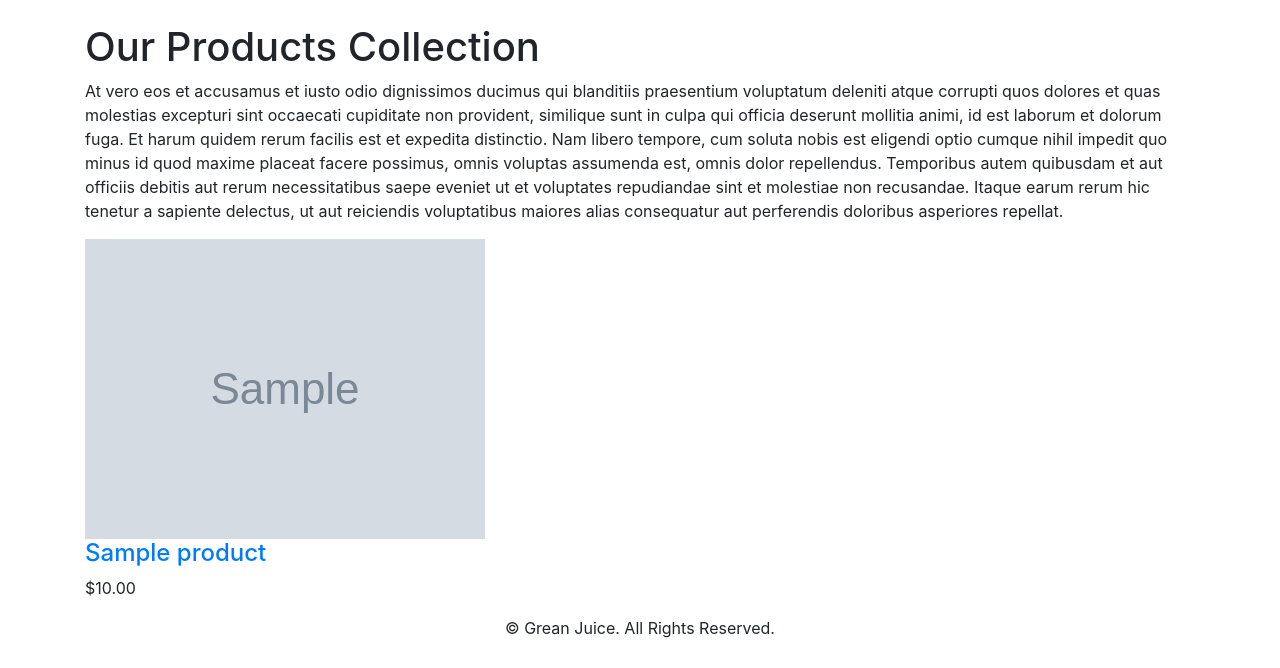
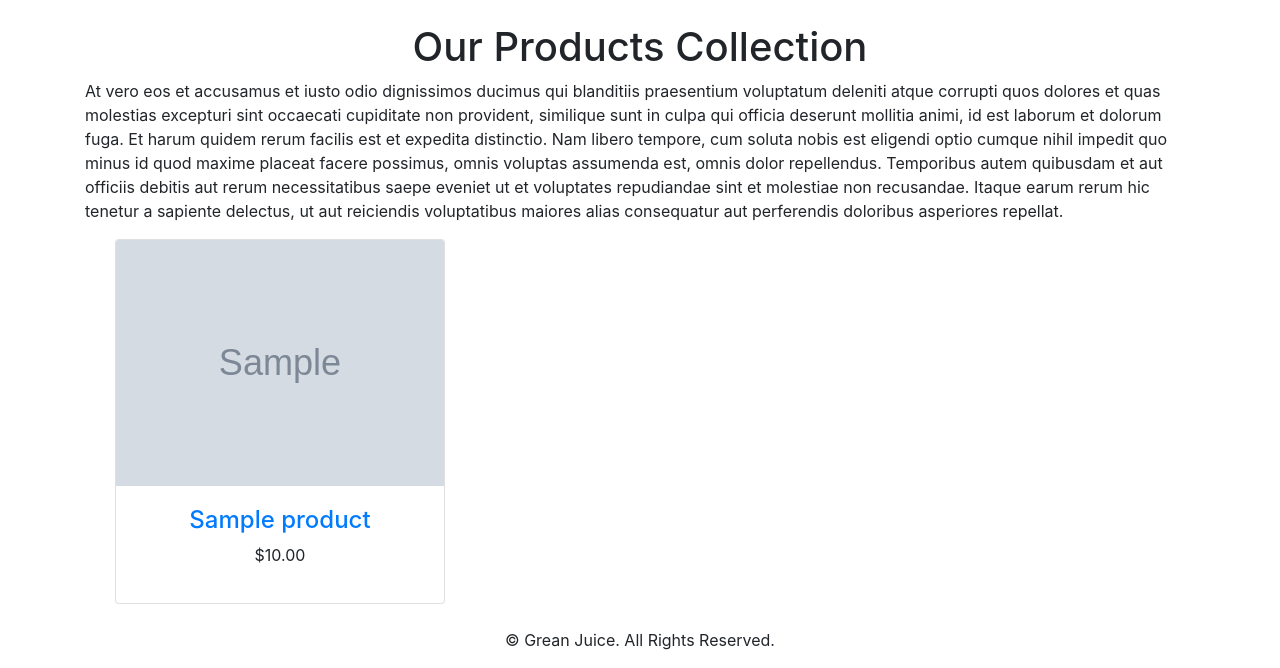
Before and after one commit to leiwu123/eshop, a Django app: page /shop/ in a window 1280 px wide. Shown: the part 657-1325 px from the top of the page. Before the commit the page ends 1295 px from the top, so only its background shows below. Run offline with Django 3.2, Linux system fonts and the light colour scheme; tables that the repository leaves empty hold one stand-in row (values such as "Sample post"); grey boxes marked "Sample" are stand-in pictures; some libraries are stand-ins or nearby versions.

Commit message:
added font awesome and page pagination

```diff
--- a/shop/templates/base.html
+++ b/shop/templates/base.html
@@ -8,6 +8,10 @@
 	<link href="https://fonts.googleapis.com/css?family=Roboto" rel="stylesheet">
 	<link rel="stylesheet" href="{% static 'css/custom.css' %}">
 	<link rel="stylesheet" href="{% static 'css/bootstrap.min.css' %}">
+	<link rel="stylesheet" href="https://use.fontawesome.com/releases/v5.2.0/css/all.css" integrity="sha384-hWVjflwFxL6sNzntih27bfxkr27PmbbK/iSvJ+a4+0owXq79v+lsFkW54bOGbiDQ" crossorigin="anonymous">
+
+
+	<!-- <link rel="stylesheet" href="{% static 'css/font-awesome.min.css' %}"> -->
 	<title>{% block title %}{% endblock %}</title>
 </head>
 <body>
--- a/shop/templates/navbar.html
+++ b/shop/templates/navbar.html
@@ -19,13 +19,13 @@
       </li>
 
       <li class="nav-item">
-        <a class="nav-link" href="#">Your Cart()</a>
+        <a class="nav-link" href="#"><i class="fas fa-shopping-cart"></i>()</a>
       </li>
 
     </ul>
     <form class="form-inline my-2 my-lg-0">
       <input class="form-control mr-sm-2" type="search" placeholder="Search" aria-label="Search">
-      <button class="btn btn-secondary my-2 my-sm-0" type="submit">Search</button>
+      <button class="btn btn-secondary my-2 my-sm-0" type="submit"><i class='fas fa-search'></i></button>
     </form>
   </div>
 </nav>
--- a/shop/templates/shop/category.html
+++ b/shop/templates/shop/category.html
@@ -16,38 +16,38 @@
 {% endblock %}
 {% block content %}
 	{% if category %}
-		<div>
-			<div>
+		<div class="row my_row_class">
+			<div class="mx-auto">
 				<p><a href="{% url 'shop:allProdCat'  %}">Our Product Collection</a> | {{category.name}}</p>
 			</div>
 		</div>
 	{% endif %}
-	<div>
+	<div class="mx-auto">
 	{% if category %}
-		<img src="{{category.image.url}}" alt="{{category.name}}">
+		<img class="my_image" src="{{category.image.url}}" alt="{{category.name}}">
 	</div>
 	<br>
 	<div>
-		<h1>{{category.name}}</h1>
-		<p>{{category.description}}</p>
+		<h1 class="text-center my_title">{{category.name}}</h1>
+		<p class="text-justify">{{category.description}}</p>
 	</div>
 	{% else %}
 	<div>
-		<img src="{% static 'img/banner.jpg' %}" alt="Our Products Collection">
+		<img class="my_image my_image_padding" src="{% static 'img/banner.jpg' %}" alt="Our Products Collection">
 	</div>
 	<br>
 	<div>
-		<h1>Our Products Collection</h1>
+		<h1 class="text-center my_title">Our Products Collection</h1>
 		<p>At vero eos et accusamus et iusto odio dignissimos ducimus qui blanditiis praesentium voluptatum deleniti atque corrupti quos dolores et quas molestias excepturi sint occaecati cupiditate non provident, similique sunt in culpa qui officia deserunt mollitia animi, id est laborum et dolorum fuga. Et harum quidem rerum facilis est et expedita distinctio. Nam libero tempore, cum soluta nobis est eligendi optio cumque nihil impedit quo minus id quod maxime placeat facere possimus, omnis voluptas assumenda est, omnis dolor repellendus. Temporibus autem quibusdam et aut officiis debitis aut rerum necessitatibus saepe eveniet ut et voluptates repudiandae sint et molestiae non recusandae. Itaque earum rerum hic tenetur a sapiente delectus, ut aut reiciendis voluptatibus maiores alias consequatur aut perferendis doloribus asperiores repellat.</p>
 	</div>
 	{% endif %}
-	<div>
-		<div>
-			{% for product in products %}
-			<div>
-				<div>
-					<a href="{{ product.get_url }}"><img src="{{product.image.url}}" alt="{{product.name}}"></a>
-					<div>
+	<div class="container">
+		<div class="row mx-auto">
+			{% for product in products.object_list %}
+			<div class="my_bottom_margin col-9 col-sm-12 col-md-4 col-md-12 col-lg-4">
+				<div class="card text-center" style="min-width:18rem;">
+					<a href="{{ product.get_url }}"><img class="card-img-top my-image" src="{{product.image.url}}" alt="{{product.name}}"></a>
+					<div class="card-body">
 						<a href="{{ product.get_url }}"><h4>{{product.name}}</h4></a>
 						<p>${{product.price}}</p>
 					</div>
@@ -55,6 +55,17 @@
 			</div>
 			{% endfor %}
 		</div>
+		<div class="mx-auto">
+			{% if products.paginator.num_pages > 1 %}
+				<hr>
+				<div class="text-center">
+					{% for pg in products.paginator.page_range %}
+					<a href="?page={{pg}}" class="btn btn-light btn-sm {% if products.number == pg %}active{% endif %}">{{pg}}</a>
+					{% endfor %}
+				</div>
+			{% endif %}
+		</div>
+		<br>
 	</div>
 
 {% endblock %}
--- a/shop/views.py
+++ b/shop/views.py
@@ -1,6 +1,7 @@
 from django.shortcuts import render, get_object_or_404
 from django.http import HttpResponse
 from .models import Category, Product
+from django.core.paginator import Paginator, EmptyPage, InvalidPage
 
 def index(request):
 	text_var = 'This is my first django app web page.'
@@ -9,16 +10,30 @@ def index(request):
 
 def allProdCat(request, c_slug=None):
 	c_page = None
-	products = None
+	products_list = None
 	if c_slug!=None:
 		c_page = get_object_or_404(Category, slug=c_slug)
 		# print(c_slug)
 		# print(c_page)
-		products = Product.objects.filter(category=c_page, available=True)
-		print(products)
+		products_list = Product.objects.filter(category=c_page, available=True)
+		# print(products)
 	else:
-		products = Product.objects.all().filter(available=True)
+		products_list = Product.objects.all().filter(available=True)
 		# print(products)
+
+	'''Pagination code'''
+	paginator = Paginator(products_list, 3)
+	# print(paginator.page(2).object_list)
+	try:
+		page = int(request.GET.get('page', '1'))
+	except:
+		page = 1
+	try:
+		products = paginator.page(page)
+	except (EmptyPage, InvalidPage):
+		products = paginator.page(paginator.num_pages)
+
+
 	return render(request, 'shop/category.html', {'category':c_page, 'products':products})
 
 def ProdCatDetail(request, c_slug, product_slug):
```
Also changed, not shown: shop/templates/shop/product.html (+12 -12 lines).
